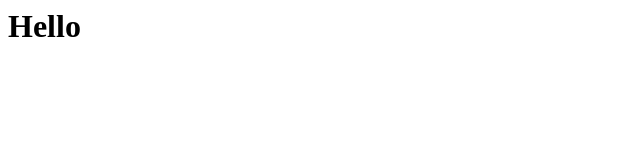
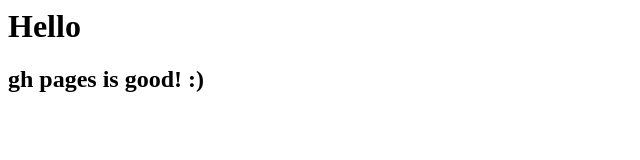
Before and after one commit to Nova-mist/gh-pages-test, a plain HTML site: page index.html in a window 1280 px wide. Shown: the whole page, without its empty margins (0-640 px from the left). Drawn offline with Linux system fonts and the light colour scheme.

Commit message:
update index.html

```diff
--- a/index.html
+++ b/index.html
@@ -1 +1,2 @@
 <h1>Hello</h1>
+<h2>gh pages is good! :)</h2>
```
